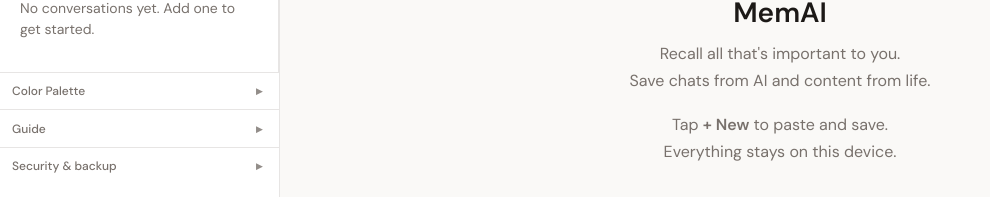
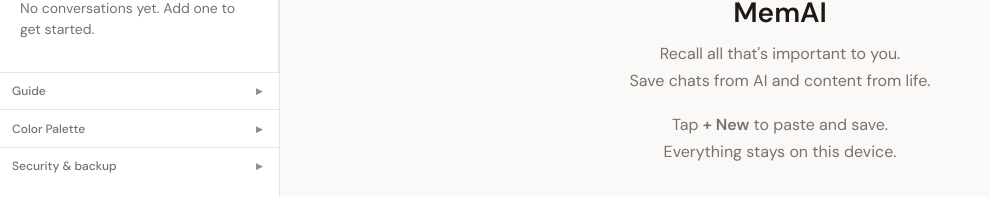
Before and after one commit to SKemp25/MemAI, a React (Vite) app: page / in a window 1280 px wide. Shown: the part 322-519 px from the top of the page, without its empty margins (0-990 px from the left). Built offline with nearby package versions, Linux system fonts and the light colour scheme.

Commit message:
Move Guide above Color Palette

```diff
--- a/src/App.jsx
+++ b/src/App.jsx
@@ -211,6 +211,7 @@
             onAdd={() => setShowAdd(true)}
           />
         )}
+        <UsageGuide />
         {view === 'conversations' && (
           <ThemeSwitcher
             theme={theme || 'default'}
@@ -222,7 +223,6 @@
             }}
           />
         )}
-        <UsageGuide />
         <SecurityAndBackup
           conversations={conversations}
           recommendations={recommendations}
```
